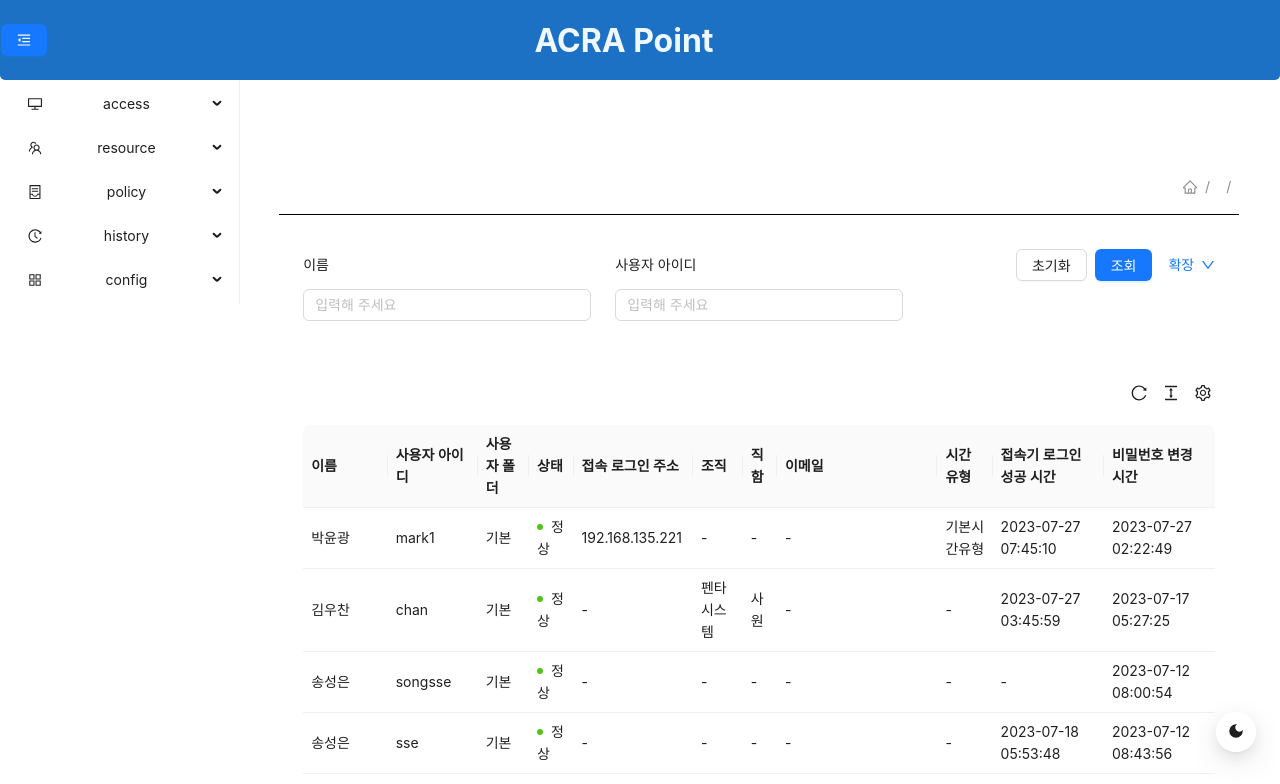
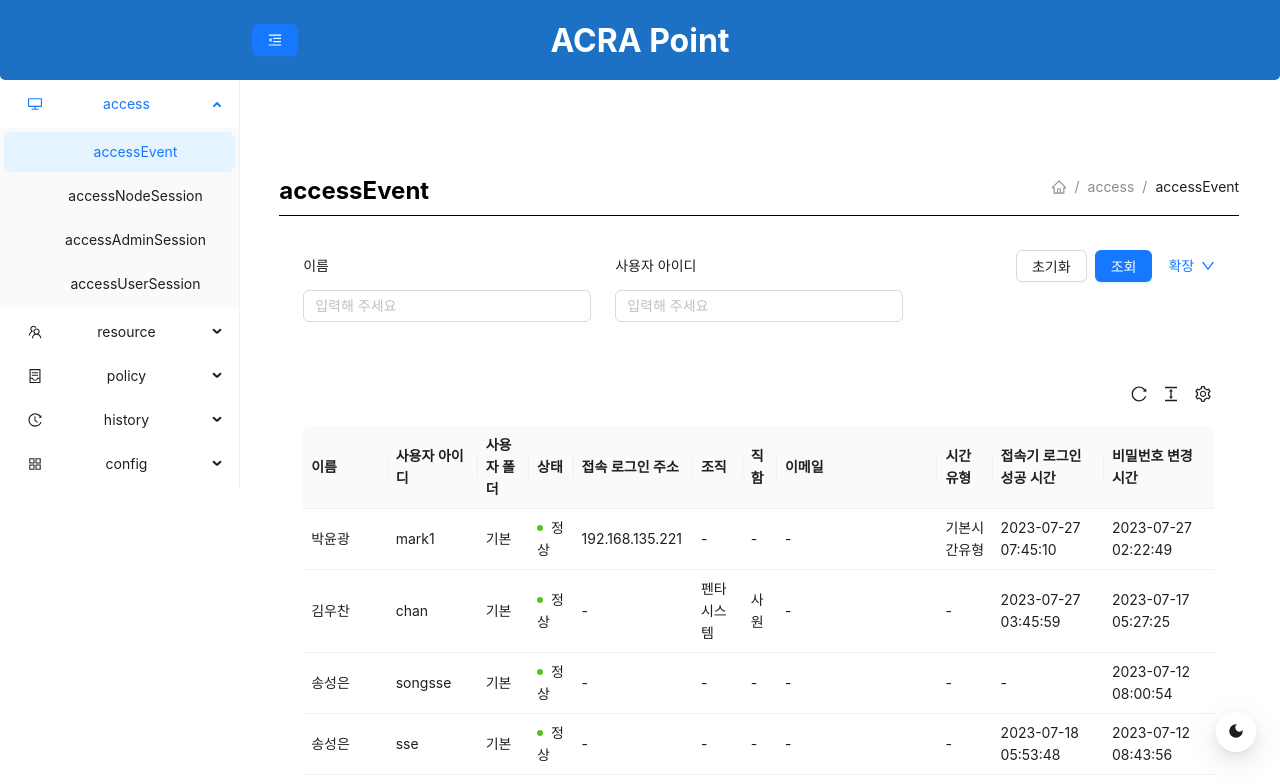
Before and after one commit to kihyun1998/react_button, a React (Create React App) app: page /access/accessEvent in a window 1280 px wide. Shown: the top 784 px of the page. Built offline with nearby package versions, Linux system fonts and the light colour scheme.

Commit message:
dark mode local storage활용+메뉴 디폴트 설정+탭 4로 변경

```diff
--- a/src/js/App.js
+++ b/src/js/App.js
@@ -1,10 +1,11 @@
 /* eslint-disable*/
 import '../css/App.css';
+import CustomHome from './components/CustomHome';
 import CustomPage from './components/CustomPage';
 import CustomMenu from './components/CustomMenu';
 import menuData from '../data/menu.json'
 import React, { useState } from "react";
-import {BrowserRouter,Routes,Route } from 'react-router-dom';
+import {BrowserRouter, Routes, Route, Link } from 'react-router-dom';
 
 
 
@@ -42,7 +43,6 @@ const setItems = ()=>{
     for (let [k, v] of Object.entries(menuData.Children)) {
         if (v.Show === true){
         let subArr = []
-
         for (let [ck,cv] of Object.entries(v.Children)){
             if(cv.Show === true){
             let sub_itm = getItem(ck,ck)
@@ -54,7 +54,6 @@ const setItems = ()=>{
         }
         cnt++
     }
-
     return itemsArr
 }
 
@@ -71,7 +70,6 @@ const setItemsCol = ()=>{
             subArr2.push(sub_itm)
             }
         }
-
         let itmArr = []
         let itm2 = getItem(k,`${k}_${cnt}`,null,subArr2,'group')
         itmArr.push(itm2)
@@ -88,30 +86,30 @@ const setItemsCol = ()=>{
 
 
 function App() {
-
-  const [isDarkMode, setIsDarkMode] = useState(false);
-  const [keyPath, setKeyPath] = useState(['','']);
-
     let items = setItems()
     let colItems = setItemsCol()
-  const { defaultAlgorithm, darkAlgorithm } = theme;
 
+    let localIsDarkMode = JSON.parse(localStorage.getItem('isDarkMode'))
+    console.log(typeof localIsDarkMode)
 
-  const handleClick = () => {
-    setIsDarkMode((previousValue) => !previousValue);
+    const [keyPath, setKeyPath] = useState(['',''])
+
+    // 다크모드 갈지말지
+    const [isDarkMode, setIsDarkMode] = useState(localIsDarkMode===null ? false : localIsDarkMode)
+    const toggleDark = () => {
+        localStorage.setItem('isDarkMode',!isDarkMode)
+        setIsDarkMode((previousValue) => !previousValue)
     }
+    const { defaultAlgorithm, darkAlgorithm } = theme
 
     // 메뉴를 위한 부분
-  const [collapsed, setCollapsed] = useState(false);
+    const [collapsed, setCollapsed] = useState(false)
     const toggleCollapsed = () => {
-    setCollapsed(!collapsed);
+        setCollapsed((previousValue) => !previousValue)
     };
 
     return (
         <div className="App" style={{backgroundColor : isDarkMode ? "#000000" : "#ffffff"}}>
-      {/* 삼항연산자 사용하기 */}
-
-
             <div className='body'>
 
                 <ConfigProvider locale={koKR} theme={{
@@ -119,25 +117,34 @@ function App() {
                 }}>
                     <FloatButton
                     icon={ isDarkMode ? <MdOutlineLightMode/> : <MdDarkMode/>}
-              onClick={handleClick}
+                    onClick={toggleDark}
                     />
-
+                    <BrowserRouter>
                         <div className="head-space">
                             <div className="header" style={{backgroundColor : isDarkMode ? "#141414" : "#1C71C4"}}>
+                                <div className='btn-area'>
                                 <div className='btn-menu'>
                                     <Button
                                     type="primary"
                                     onClick={toggleCollapsed}
+                                    style={{
+                                        marginLeft : collapsed ? "5.5em" : "18em"
+                                    }}
                                     >
                                     {collapsed ? <MenuUnfoldOutlined /> : <MenuFoldOutlined />}
                                     </Button>
                                 </div>
+
+                                </div>
+                                <Link to={`/`} className='home-link'>
                                     <h1>ACRA Point</h1>
+                                </Link>
+
                                 <div className="color-card"></div>
                             </div>
                         </div>
 
-            <BrowserRouter>
+
                         <div className='main'>
                             {/* 메뉴부분 */}
                             <div className='menu'>
@@ -145,7 +152,7 @@ function App() {
                             </div>
                             <div className='table'>
                             <Routes>
-                    <Route path="/" exact></Route>
+                                <Route path="/" exact element={<CustomHome></CustomHome>}></Route>
                                 <Route path="/access/accessEvent" element={<CustomPage keyPath={keyPath} isDarkMode={isDarkMode}/>}></Route>
                                 <Route path="/access/accessNodeSession" element={<CustomPage keyPath={keyPath} isDarkMode={isDarkMode}/>}></Route>
                                 <Route path="/access/accessAdminSession" element={<CustomPage keyPath={keyPath} isDarkMode={isDarkMode}/>}></Route>
--- a/src/js/components/CustomMenu.js
+++ b/src/js/components/CustomMenu.js
@@ -1,16 +1,10 @@
 /* eslint-disable*/
 import '../../css/App.css';
-import React, { useState } from "react";
-import {Link } from 'react-router-dom';
+import React from "react";
+import {Link,useLocation } from 'react-router-dom';
 
 import { Menu } from "antd";
 import SubMenu from 'antd/es/menu/SubMenu';
-
-
-
-
-
-
 
 function CustomMenu(props) {
 
@@ -19,16 +13,21 @@ function CustomMenu(props) {
     let collapsed = props.collapsed
     let isDarkMode = props.isDarkMode
 
+    const pwd = useLocation()
+
+    // 0번 인덱스는 공백임
+    const pwdArr = pwd.pathname.split('/')
 
     return (
         <div className="App" style={{backgroundColor : isDarkMode ? "#000000" : "#ffffff"}}>
             <Menu
+                defaultSelectedKeys={[`${pwdArr[2]}`]}
+                defaultOpenKeys={[`${pwdArr[1]}`]}
                 mode="inline"
                 inlineCollapsed={collapsed}
                 //커스텀을 위해서 주석처리
                 // items={items}
                 onClick={(v)=>{
-                console.log(v)
                     let cp = [...props.keyPath]
                     cp[0] = v.keyPath[1]
                     cp[1] = v.keyPath[0]
@@ -39,7 +38,6 @@ function CustomMenu(props) {
                 {/* 메뉴 커스텀 코드 */}
                 {
                     collapsed ? (
-
                     // 메뉴 축소 시
                     colItems.map((sub)=>(
                         <SubMenu
@@ -47,7 +45,6 @@ function CustomMenu(props) {
                         icon={sub.icon}
                         title={sub.label}
                         >
-
 
                         {sub.children.map((g)=>(
                             <Menu.ItemGroup
@@ -73,7 +70,6 @@ function CustomMenu(props) {
                                     {i.label}
                                 </Link>
 
-
                                 </Menu.Item>
                             )))}
                             </Menu.ItemGroup>
@@ -81,9 +77,7 @@ function CustomMenu(props) {
 
                         </SubMenu>
                     ))
-
                     ) : (
-
                     // 메뉴 확장 시
                     items.map((sub)=>(
                         <SubMenu
@@ -108,13 +102,10 @@ function CustomMenu(props) {
 
                         </SubMenu>
                     ))
-
                     )
                 }
                 {/* 메뉴 커스텀 코드 */}
-
             </Menu>
-
         </div>
     );
 }
--- a/src/js/components/CustomPage.js
+++ b/src/js/components/CustomPage.js
@@ -1,17 +1,21 @@
 /* eslint-disable*/
 import '../../css/App.css';
 import React from "react";
+import {useLocation } from 'react-router-dom';
 import CustomProTable from '../table';
-import { HomeOutlined, UserOutlined } from '@ant-design/icons';
+import { HomeOutlined } from '@ant-design/icons';
 import { Breadcrumb } from 'antd';
 
 
 function CustomPage(props) {
+    const pwd = useLocation()
+    // 0번 인덱스는 공백임
+    const pwdArr = pwd.pathname.split('/')
     return (
         <div className='table'>
             <div className='table-header'>
                 <h2 style={{color : props.isDarkMode ? "#ffffff" : "#000000"}}>
-                {props.keyPath[1]}
+                    {pwdArr[2]}
                 </h2>
                 <div>
                 <Breadcrumb
@@ -22,10 +26,10 @@ function CustomPage(props) {
                     },
                     {
                         href: '',
-                    title: props.keyPath[0],
+                        title: pwdArr[1],
                     },
                     {
-                    title: props.keyPath[1],
+                        title: pwdArr[2],
                     },
                     ]}
                 />
```
Lines whose indentation alone changed are shown as unchanged.
